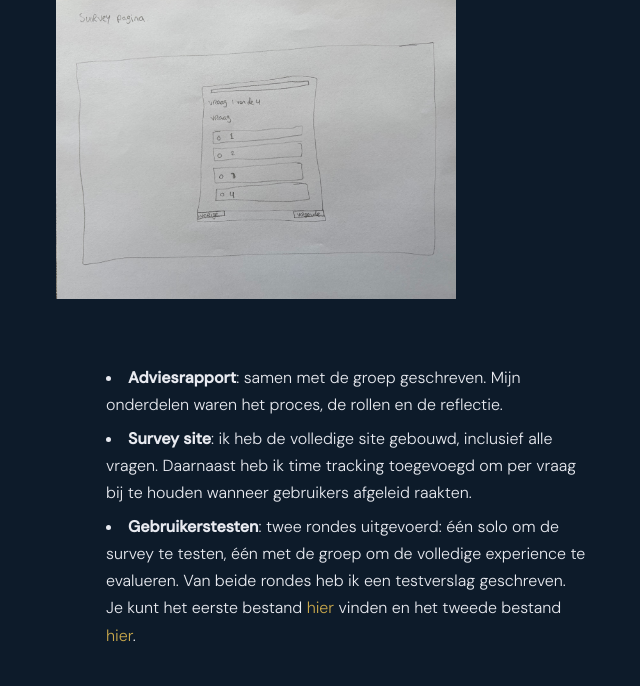
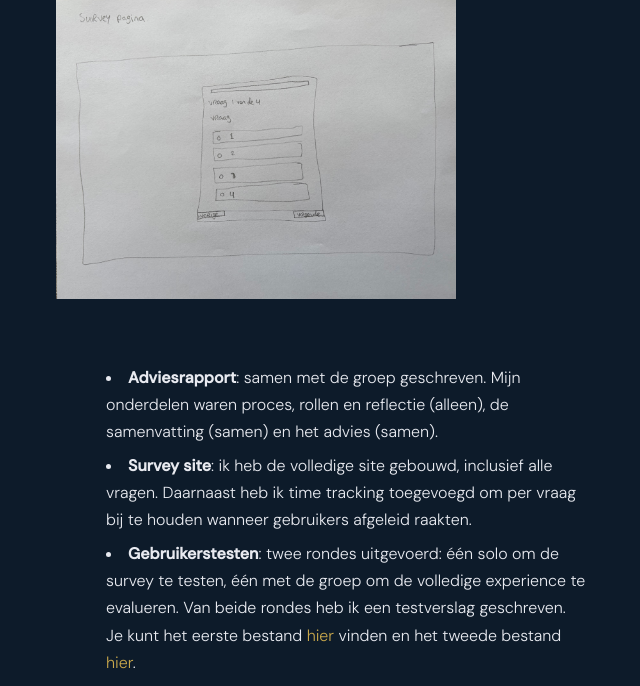
Before and after one commit to Jaydenalsemgeest/JaydenAlsemgeest.github.io, a Flask app: page /darktech in a window 1280 px wide. Shown: the part 1457-2143 px from the top of the page, without its empty margins (294-934 px from the left). Run offline with Flask 3, Linux system fonts and the light colour scheme.

Commit message:
fix: clarify contributions in dark tech project description

```diff
--- a/Portfolio/templates/darktech.html
+++ b/Portfolio/templates/darktech.html
@@ -54,7 +54,7 @@
                 </li>
                 <li>
                     <b>Adviesrapport</b>:
-                    samen met de groep geschreven. Mijn onderdelen waren het proces, de rollen en de reflectie.
+                    samen met de groep geschreven. Mijn onderdelen waren proces, rollen en reflectie (alleen), de samenvatting (samen) en het advies (samen).
                 </li>
                 <li>
                     <b>Survey site</b>:
```
